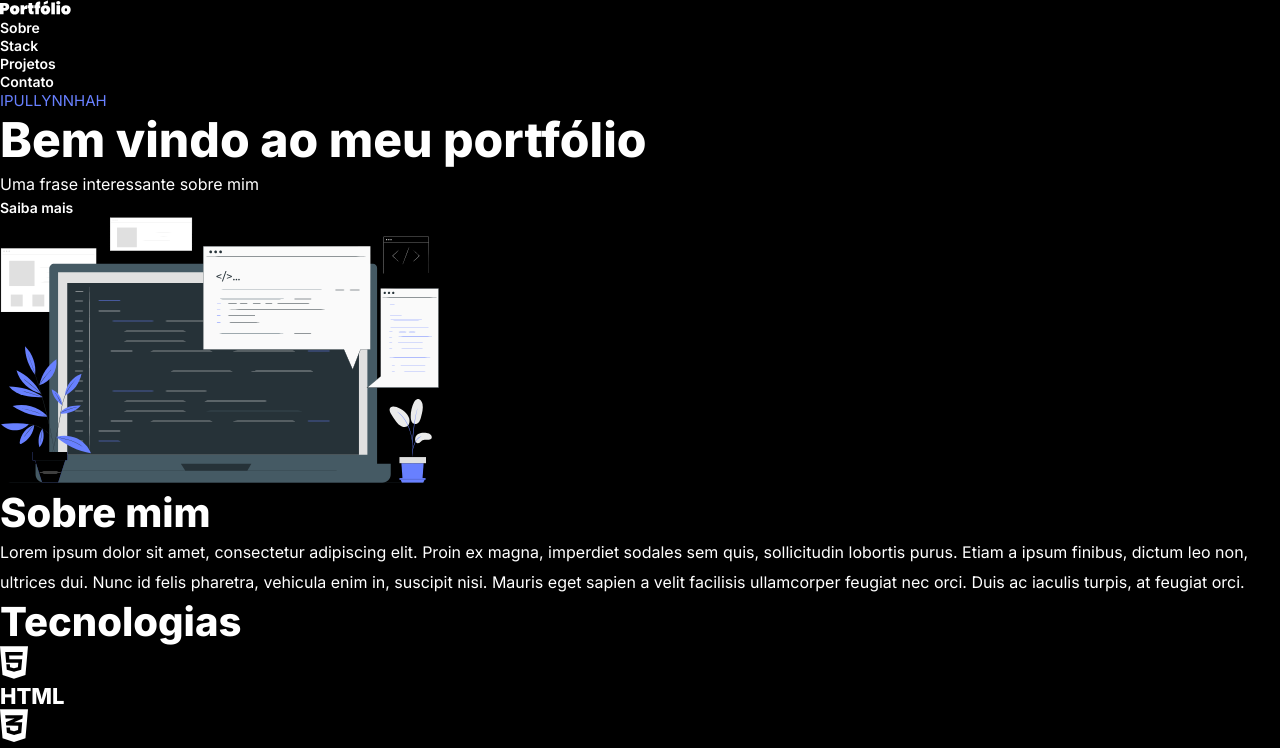
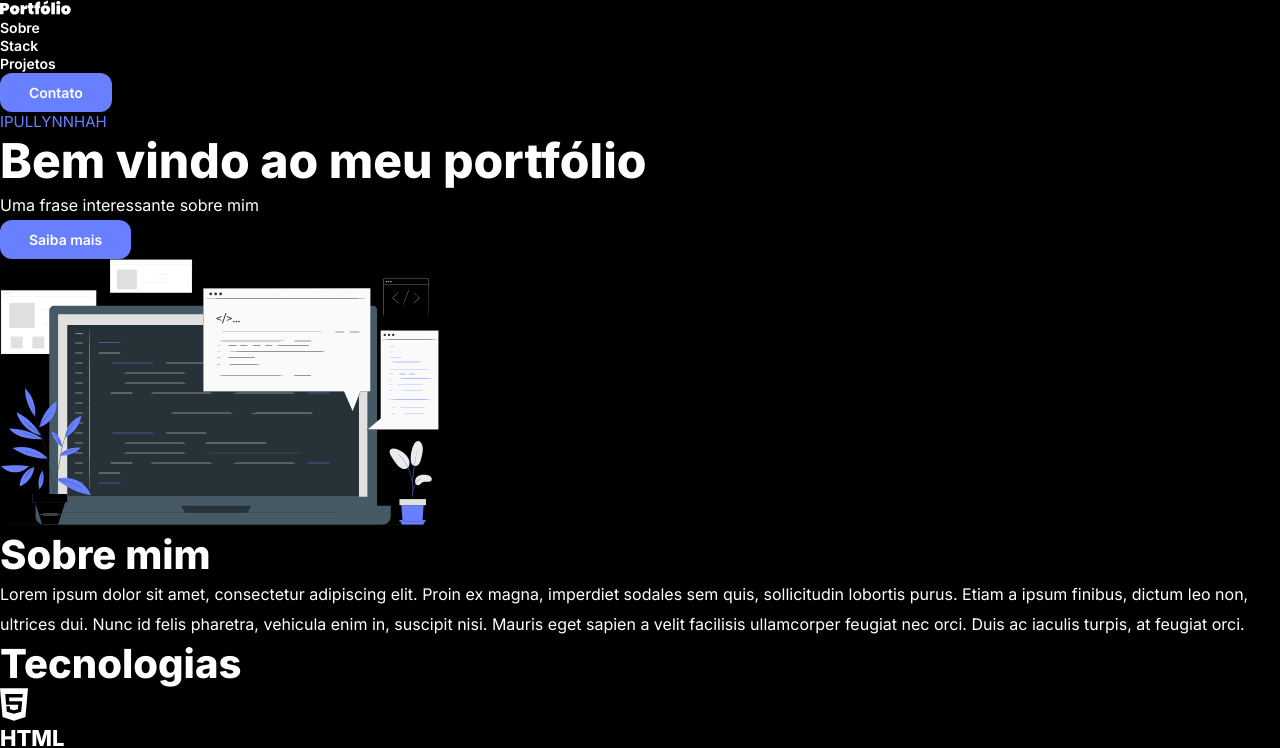
Before and after one commit to ipullynnhah/m3-s1-entrega-porfolio-ipullynnhah, a React (Vite) app: page / in a window 1280 px wide. Shown: the top 748 px of the page. Built offline with nearby package versions, Linux system fonts and the light colour scheme.

Commit message:
feat: style Link component with module.css

```diff
--- a/src/components/fragments/Link/index.jsx
+++ b/src/components/fragments/Link/index.jsx
@@ -1,6 +1,8 @@
+import styles from "./style.module.css";
+
 export function Link({ url, children }) {
   return (
-    <a className={"link"} href={url}>
+    <a className={`link ${styles.linkBtn}`} href={url}>
       {children}
     </a>
   );
--- /dev/null
+++ b/src/components/fragments/Link/style.module.css
@@ -0,0 +1,10 @@
+.linkBtn {
+  display: inline-block;
+  padding: 0.69rem 1.81rem;
+  background: var(--color-brand);
+  border-radius: 0.75rem;
+}
+
+.linkBtn:hover {
+  background: var(--color-brand-hover);
+}
--- a/src/styles/globalStyles.css
+++ b/src/styles/globalStyles.css
@@ -22,3 +22,7 @@ body {
   background: var(--black);
   color: var(--white);
 }
+
+a {
+  transition: 300ms;
+}
```
